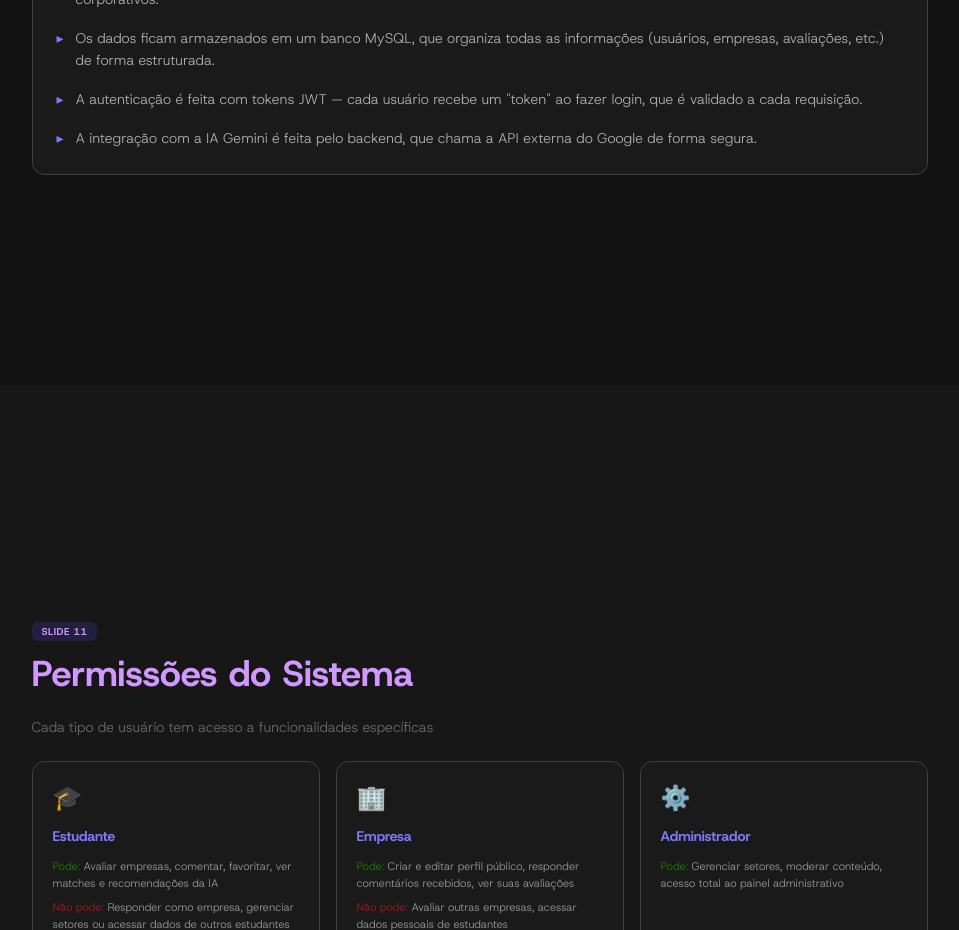
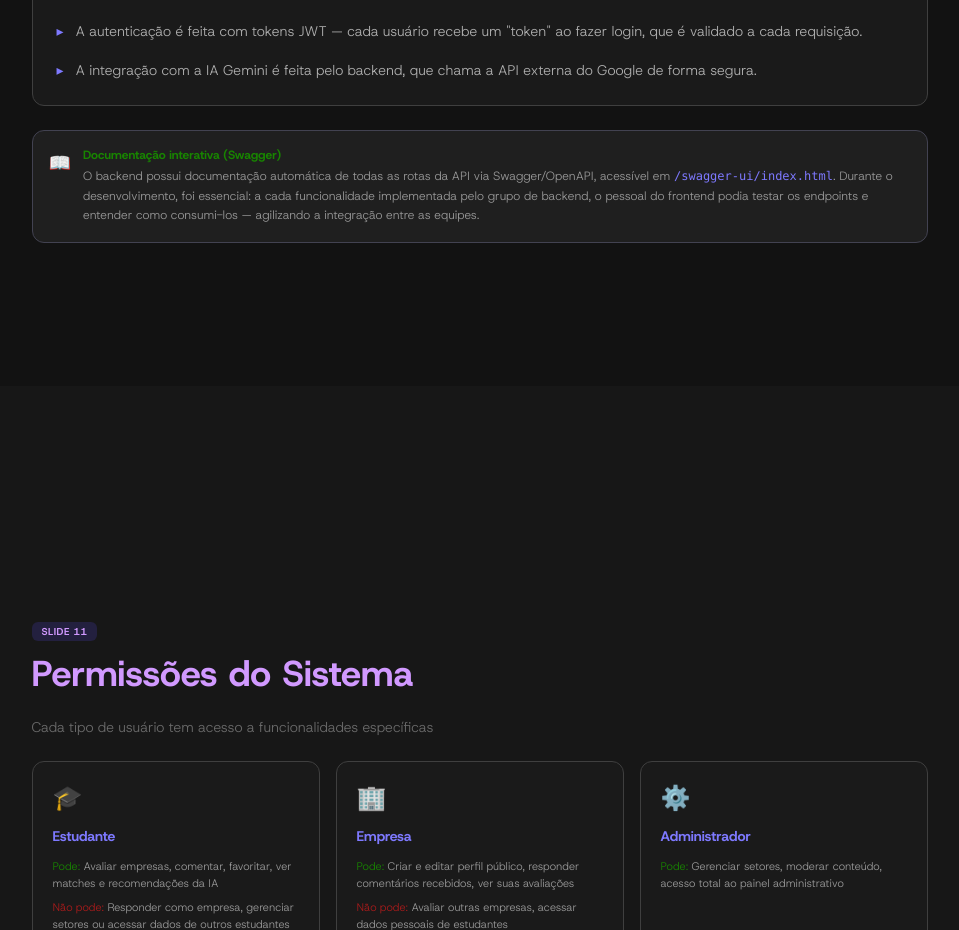
Before and after one commit to pedro-Trovo/Startdoor-landing-page, a React (Vite) app: page /explanation in a window 1280 px wide. Shown: the part 8440-9370 px from the top of the page, without its empty margins (153-1112 px from the left). Built offline with nearby package versions, Linux system fonts and the light colour scheme.

Commit message:
feat(explanation): adiciona card Swagger no slide Backend

```diff
--- a/src/pages/Explanation.tsx
+++ b/src/pages/Explanation.tsx
@@ -501,6 +501,20 @@ export default function Explanation() {
               ))}
             </ul>
           </div>
+
+          <div className="mt-6 flex items-start gap-3 rounded-xl p-4" style={{ backgroundColor: 'var(--grey-1000)', border: '1px solid var(--grey-700)' }}>
+            <span className="mt-0.5 text-lg">{'📖'}</span>
+            <div>
+              <p className="mb-1 text-xs font-bold" style={{ color: 'var(--green-100)' }}>Documentação interativa (Swagger)</p>
+              <p className="text-xs leading-relaxed" style={{ color: 'var(--grey-300)' }}>
+                O backend possui documentação automática de todas as rotas da API via Swagger/OpenAPI,
+                acessível em <code style={{ color: 'var(--purple-200)' }}>/swagger-ui/index.html</code>.
+                Durante o desenvolvimento, foi essencial: a cada funcionalidade implementada pelo grupo de
+                backend, o pessoal do frontend podia testar os endpoints e entender como consumi-los —
+                agilizando a integração entre as equipes.
+              </p>
+            </div>
+          </div>
         </div>
       </Slide>
 
```
